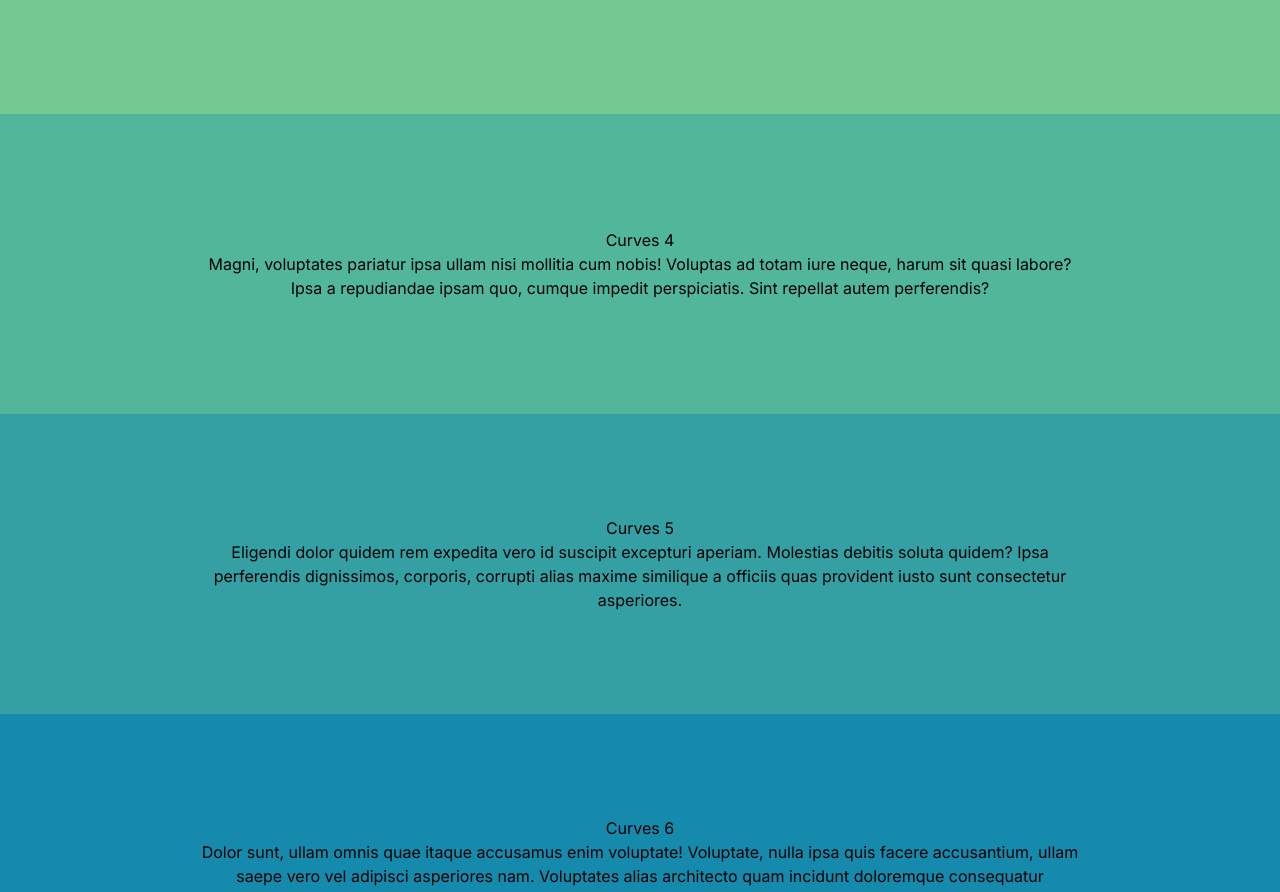
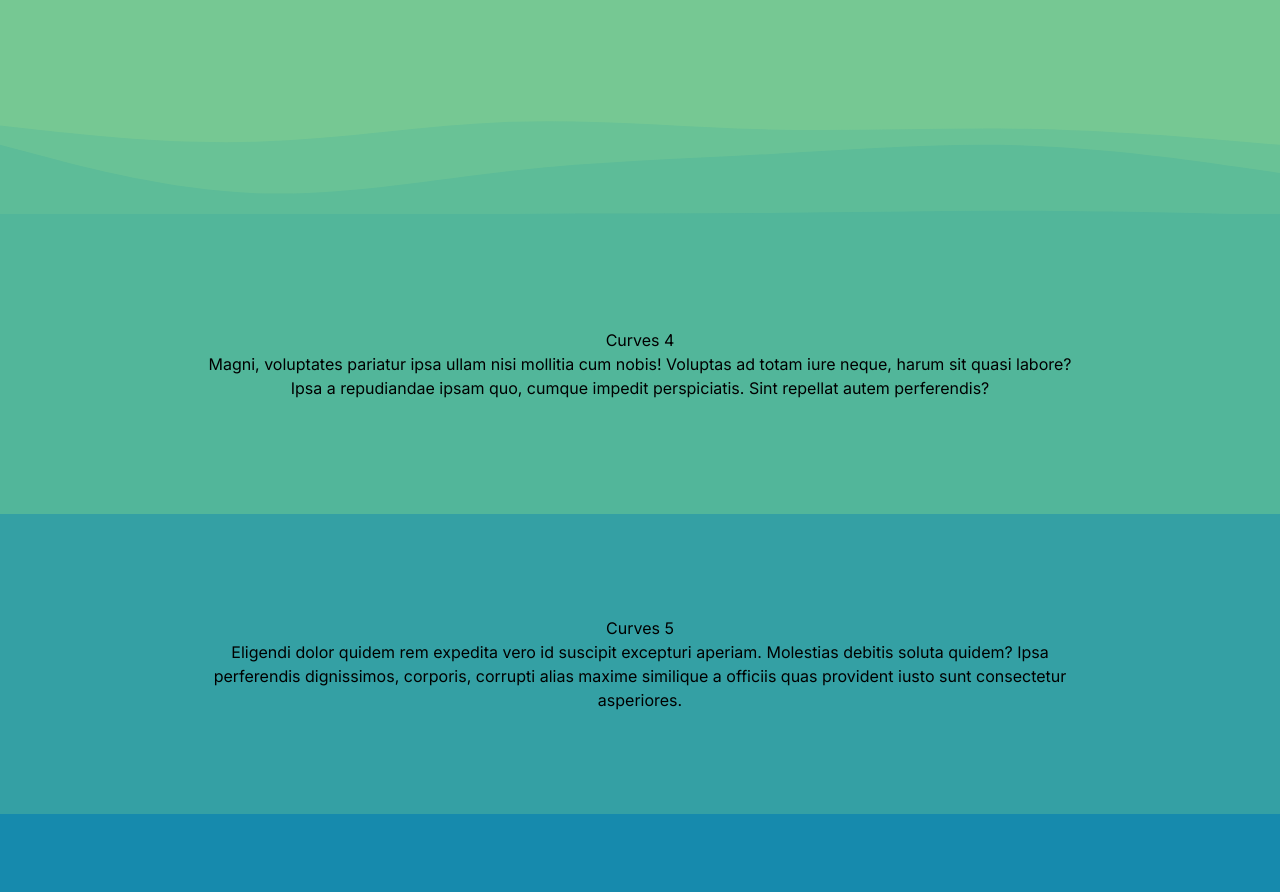
Before and after one commit to booi-dev/shokesu, a Next.js app: page /curve-sections in a window 1280 px wide. Shown: the part 986-1878 px from the top of the page. Built offline with nearby package versions, Linux system fonts and the light colour scheme.

Commit message:
Add wave 34

```diff
--- a/src/app/curve-sections/page.tsx
+++ b/src/app/curve-sections/page.tsx
@@ -33,7 +33,7 @@ const page = () => {
           voluptate, nemo ducimus!
         </p>
       </section>
-
+      <div className="spacer layer-3" />
       <section className="section">
         <h1>Curves 4</h1>
         <p>
--- a/src/app/curve-sections/styles.css
+++ b/src/app/curve-sections/styles.css
@@ -66,3 +66,11 @@
 .layer-2 {
   background-image: url("/waves/green23.svg");
 }
+
+.layer-3 {
+  background-image: url("/waves/green34.svg");
+}
+
+/* https://app.haikei.app/ */
+
+/* https://www.shapedivider.app/ */
```
Also changed, not shown: public/waves/green34.svg (added).
